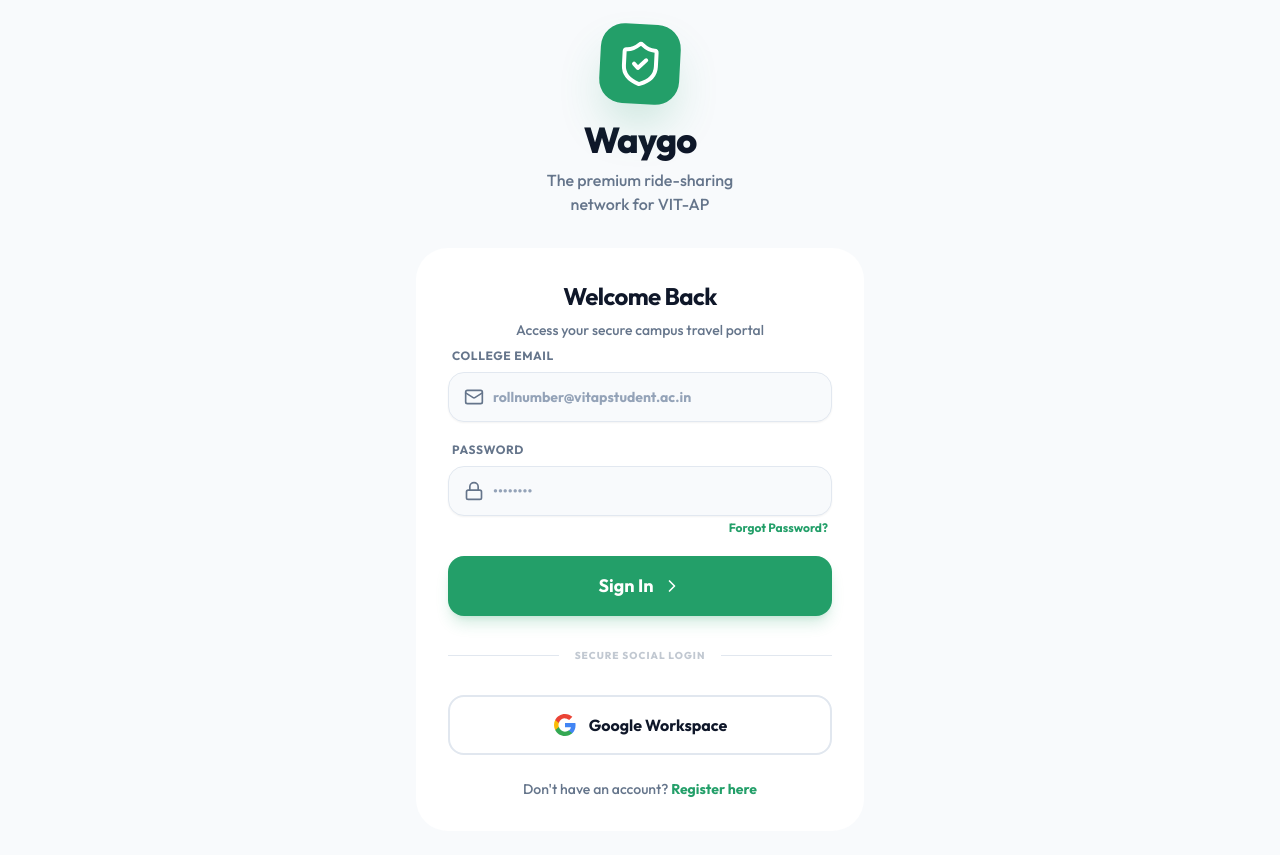
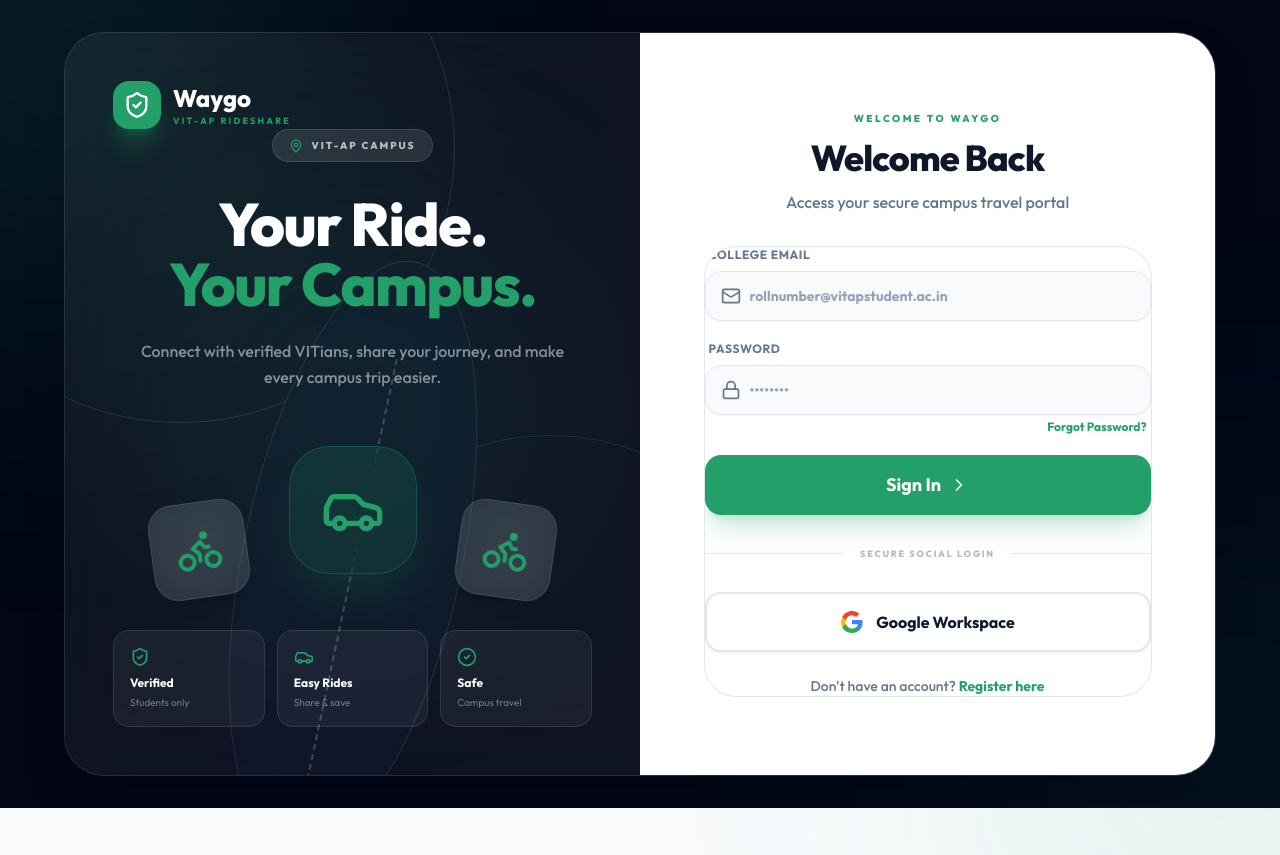
Before and after one commit to Sai630414/vitap-rideshare, a React (Vite) app in the folder client/: page /login in a window 1280 px wide. After the commit the page ends 808 px from the top, so only its background shows below. Built offline with nearby package versions, Linux system fonts and the light colour scheme; no server answers; what @capacitor/core would draw is missing.

Commit message:
Redesign login page UI

```diff
--- a/client/src/pages/Login.tsx
+++ b/client/src/pages/Login.tsx
@@ -2,10 +2,24 @@
 import { useNavigate, useLocation, Link } from 'react-router-dom';
 import { useAuth } from '../context/AuthContext';
 import { useToast } from '../context/ToastContext';
-import { Mail, Lock, ChevronRight, ShieldCheck } from 'lucide-react';
+import {
+  Mail,
+  Lock,
+  ChevronRight,
+  ShieldCheck,
+  Bike,
+  Car,
+  MapPin,
+  CheckCircle2,
+} from 'lucide-react';
 import Button from '../components/ui/Button';
 import Input from '../components/ui/Input';
-import Card, { CardHeader, CardTitle, CardDescription, CardContent } from '../components/ui/Card';
+import Card, {
+  CardHeader,
+  CardTitle,
+  CardDescription,
+  CardContent,
+} from '../components/ui/Card';
 
 export const Login: React.FC = () => {
   const { toast } = useToast();
@@ -22,22 +36,30 @@
 
   const handleManualLogin = async (e: React.FormEvent) => {
     e.preventDefault();
+
     if (!email || !password) {
       toast.error('Email and password are required.');
       return;
     }
+
     setLoading(true);
+
     try {
       const response = await login(email, password);
+
       if (response && response.status === 'unverified') {
         toast.error('Your email address is unverified. Please verify first.');
         navigate(`/verify-otp?email=${encodeURIComponent(email)}`);
       } else {
-        toast.success(`Welcome back, ${response?.data?.user?.name || 'User'}!`);
+        toast.success(
+          `Welcome back, ${response?.data?.user?.name || 'User'}!`
+        );
         navigate(from, { replace: true });
       }
     } catch (err: any) {
-      toast.error(err.response?.data?.message || 'Incorrect email or password.');
+      toast.error(
+        err.response?.data?.message || 'Incorrect email or password.'
+      );
     } finally {
       setLoading(false);
     }
@@ -48,32 +70,209 @@
   };
 
   return (
-    <div className="min-h-screen bg-background flex flex-col items-center justify-center p-6 antialiased">
-      {/* Decorative Elements */}
-      <div className="fixed top-0 left-0 w-full h-1/3 bg-primary/5 -z-10 rounded-b-[4rem]"></div>
+    <div className="min-h-screen bg-slate-950 flex items-center justify-center p-4 md:p-8 overflow-hidden">
 
-      <div className="w-full max-w-md flex flex-col gap-8 animate-in fade-in slide-in-from-bottom-4 duration-700">
-        <div className="flex flex-col items-center text-center gap-2">
-          <div className="w-20 h-20 bg-primary rounded-3xl flex items-center justify-center shadow-2xl shadow-primary/30 mb-2 transform rotate-3 hover:rotate-0 transition-transform duration-500">
-            <ShieldCheck className="w-12 h-12 text-white" />
+      {/* Background glow */}
+      <div className="fixed top-[-200px] left-[-200px] w-[500px] h-[500px] bg-primary/20 rounded-full blur-[140px]" />
+      <div className="fixed bottom-[-200px] right-[-200px] w-[500px] h-[500px] bg-primary/10 rounded-full blur-[140px]" />
+
+      <div className="relative z-10 w-full max-w-6xl">
+
+        {/* Main glass container */}
+        <div className="grid grid-cols-1 lg:grid-cols-2 overflow-hidden rounded-[2.5rem] border border-white/10 bg-white/[0.06] backdrop-blur-2xl shadow-2xl">
+
+          {/* ================================================= */}
+          {/* LEFT SIDE - CAMPUS RIDE VISUAL */}
+          {/* ================================================= */}
+
+          <div className="relative hidden lg:flex min-h-[700px] flex-col justify-between overflow-hidden p-12">
+
+            {/* Decorative road */}
+            <div className="absolute inset-0">
+
+              {/* Large circle */}
+              <div className="absolute -top-40 -left-40 w-[550px] h-[550px] rounded-full border border-white/10" />
+              <div className="absolute -bottom-40 -right-40 w-[500px] h-[500px] rounded-full border border-primary/20" />
+
+              {/* Road */}
+              <div className="absolute bottom-[-80px] left-1/2 -translate-x-1/2 w-[220px] h-[600px] bg-slate-900 rotate-[12deg] rounded-[50%] border border-white/10" />
+
+              {/* Road markings */}
+              <div className="absolute bottom-[-30px] left-1/2 -translate-x-1/2 w-2 h-[450px] border-l-2 border-dashed border-white/20 rotate-[12deg]" />
+
+              {/* Glow */}
+              <div className="absolute top-1/2 left-1/2 -translate-x-1/2 -translate-y-1/2 w-[400px] h-[400px] bg-primary/10 rounded-full blur-[100px]" />
+
             </div>
-          <h1 className="text-4xl font-black tracking-tight text-foreground">
+
+            {/* Brand */}
+            <div className="relative z-10">
+
+              <div className="flex items-center gap-3">
+
+                <div className="w-12 h-12 rounded-2xl bg-primary flex items-center justify-center shadow-xl shadow-primary/30">
+                  <ShieldCheck className="w-7 h-7 text-white" />
+                </div>
+
+                <div>
+                  <h2 className="text-2xl font-black text-white">
                     Waygo
-          </h1>
-          <p className="text-muted-foreground font-medium max-w-[240px]">
-            The premium ride-sharing network for VIT-AP
+                  </h2>
+
+                  <p className="text-[9px] font-bold uppercase tracking-[0.25em] text-primary">
+                    VIT-AP Rideshare
                   </p>
                 </div>
 
-        <Card className="border-none shadow-premium">
-          <CardHeader className="text-center pb-2">
+              </div>
+
+            </div>
+
+            {/* Center content */}
+            <div className="relative z-10 flex flex-col items-center text-center">
+
+              <div className="inline-flex items-center gap-2 px-4 py-2 rounded-full bg-white/10 border border-white/10 text-white/70 text-[10px] font-black uppercase tracking-[0.2em] mb-8">
+                <MapPin className="w-3.5 h-3.5 text-primary" />
+                VIT-AP Campus
+              </div>
+
+              <h1 className="text-5xl xl:text-6xl font-black tracking-tight text-white leading-[0.95]">
+                Your Ride.
+                <br />
+
+                <span className="text-primary">
+                  Your Campus.
+                </span>
+              </h1>
+
+              <p className="mt-6 max-w-md text-white/50 font-medium leading-relaxed">
+                Connect with verified VITians, share your journey,
+                and make every campus trip easier.
+              </p>
+
+              {/* VEHICLES */}
+              <div className="relative w-full h-52 mt-8">
+
+                {/* Bike 1 */}
+                <div className="absolute left-[8%] bottom-8 w-24 h-24 rounded-3xl bg-white/10 border border-white/10 backdrop-blur-xl flex items-center justify-center rotate-[-8deg] hover:rotate-0 hover:-translate-y-3 transition-all duration-500 shadow-xl">
+
+                  <Bike className="w-12 h-12 text-primary" />
+
+                </div>
+
+
+                {/* Car - center */}
+                <div className="absolute left-1/2 -translate-x-1/2 bottom-14 w-32 h-32 rounded-[2.5rem] bg-primary/15 border border-primary/30 backdrop-blur-xl flex items-center justify-center hover:-translate-y-3 transition-all duration-500 shadow-2xl shadow-primary/20">
+
+                  <Car className="w-16 h-16 text-primary" />
+
+                </div>
+
+
+                {/* Bike 2 */}
+                <div className="absolute right-[8%] bottom-8 w-24 h-24 rounded-3xl bg-white/10 border border-white/10 backdrop-blur-xl flex items-center justify-center rotate-[8deg] hover:rotate-0 hover:-translate-y-3 transition-all duration-500 shadow-xl">
+
+                  <Bike className="w-12 h-12 text-primary" />
+
+                </div>
+
+              </div>
+
+            </div>
+
+
+            {/* Bottom features */}
+            <div className="relative z-10 grid grid-cols-3 gap-3">
+
+              <div className="rounded-2xl bg-white/5 border border-white/10 p-4">
+                <ShieldCheck className="w-5 h-5 text-primary mb-2" />
+                <p className="text-white text-xs font-bold">
+                  Verified
+                </p>
+                <p className="text-white/40 text-[10px] mt-1">
+                  Students only
+                </p>
+              </div>
+
+              <div className="rounded-2xl bg-white/5 border border-white/10 p-4">
+                <Car className="w-5 h-5 text-primary mb-2" />
+                <p className="text-white text-xs font-bold">
+                  Easy Rides
+                </p>
+                <p className="text-white/40 text-[10px] mt-1">
+                  Share & save
+                </p>
+              </div>
+
+              <div className="rounded-2xl bg-white/5 border border-white/10 p-4">
+                <CheckCircle2 className="w-5 h-5 text-primary mb-2" />
+                <p className="text-white text-xs font-bold">
+                  Safe
+                </p>
+                <p className="text-white/40 text-[10px] mt-1">
+                  Campus travel
+                </p>
+              </div>
+
+            </div>
+
+          </div>
+
+
+          {/* ================================================= */}
+          {/* RIGHT SIDE - LOGIN */}
+          {/* ================================================= */}
+
+          <div className="bg-white p-6 sm:p-10 md:p-14 flex items-center">
+
+            <div className="w-full max-w-md mx-auto">
+
+              {/* Mobile logo */}
+              <div className="flex lg:hidden items-center justify-center mb-8">
+
+                <div className="w-14 h-14 bg-primary rounded-2xl flex items-center justify-center shadow-xl shadow-primary/30">
+                  <ShieldCheck className="w-8 h-8 text-white" />
+                </div>
+
+              </div>
+
+
+              <div className="text-center mb-8">
+
+                <p className="text-primary text-[10px] font-black uppercase tracking-[0.25em] mb-3">
+                  Welcome to Waygo
+                </p>
+
+                <h1 className="text-4xl font-black tracking-tight text-foreground">
+                  Welcome Back
+                </h1>
+
+                <p className="text-muted-foreground font-medium mt-3">
+                  Access your secure campus travel portal
+                </p>
+
+              </div>
+
+
+              <Card className="border border-border shadow-none bg-transparent">
+
+                <CardHeader className="hidden">
                   <CardTitle>Welcome Back</CardTitle>
                   <CardDescription>
                     Access your secure campus travel portal
                   </CardDescription>
                 </CardHeader>
-          <CardContent className="flex flex-col gap-6">
-            <form onSubmit={handleManualLogin} className="flex flex-col gap-5">
+
+
+                <CardContent className="p-0 flex flex-col gap-6">
+
+                  {/* ================= MANUAL LOGIN ================= */}
+
+                  <form
+                    onSubmit={handleManualLogin}
+                    className="flex flex-col gap-5"
+                  >
+
                     <Input
                       label="College Email"
                       placeholder="rollnumber@vitapstudent.ac.in"
@@ -84,7 +283,9 @@
                       required
                     />
 
+
                     <div className="flex flex-col gap-1">
+
                       <Input
                         label="Password"
                         placeholder="••••••••"
@@ -94,49 +295,110 @@
                         icon={<Lock className="w-5 h-5" />}
                         required
                       />
+
                       <div className="flex justify-end pr-1">
-                  <Link to="/forgot-password" className="text-xs font-bold text-primary hover:underline">
+
+                        <Link
+                          to="/forgot-password"
+                          className="text-xs font-bold text-primary hover:underline"
+                        >
                           Forgot Password?
                         </Link>
-                </div>
+
                       </div>
 
-              <Button type="submit" className="w-full py-4 text-lg" loading={loading}>
+                    </div>
+
+
+                    <Button
+                      type="submit"
+                      className="w-full py-4 text-lg rounded-2xl shadow-xl shadow-primary/20"
+                      loading={loading}
+                    >
                       Sign In
                       <ChevronRight className="w-5 h-5 ml-2" />
                     </Button>
+
                   </form>
 
+
+                  {/* ================= DIVIDER ================= */}
+
                   <div className="relative flex items-center py-2">
-              <div className="flex-grow border-t border-border"></div>
-              <span className="flex-shrink mx-4 text-[10px] font-black uppercase tracking-widest text-muted-foreground/40">
+
+                    <div className="flex-grow border-t border-border" />
+
+                    <span className="flex-shrink mx-4 text-[9px] font-black uppercase tracking-[0.2em] text-muted-foreground/50">
                       Secure Social Login
                     </span>
-              <div className="flex-grow border-t border-border"></div>
+
+                    <div className="flex-grow border-t border-border" />
+
                   </div>
+
+
+                  {/* ================= GOOGLE LOGIN ================= */}
 
                   <button
                     onClick={handleGoogleLogin}
-              className="flex items-center justify-center gap-3 w-full py-4 bg-white border-2 border-border hover:border-secondary/30 hover:bg-secondary/5 text-foreground font-bold rounded-2xl transition-all duration-300 shadow-soft active:scale-95"
+                    className="flex items-center justify-center gap-3 w-full py-4 bg-white border-2 border-border hover:border-primary/30 hover:bg-primary/5 text-foreground font-bold rounded-2xl transition-all duration-300 shadow-sm active:scale-[0.98]"
                   >
-              <svg className="w-6 h-6" viewBox="0 0 24 24" xmlns="http://www.w3.org/2000/svg">
-                <path d="M22.56 12.25c0-.78-.07-1.53-.2-2.25H12v4.26h5.92c-.26 1.37-1.04 2.53-2.21 3.31v2.77h3.57c2.08-1.92 3.28-4.74 3.28-8.09z" fill="#4285F4" />
-                <path d="M12 23c2.97 0 5.46-.98 7.28-2.66l-3.57-2.77c-.98.66-2.23 1.06-3.71 1.06-2.86 0-5.29-1.93-6.16-4.53H2.18v2.84C3.99 20.53 7.7 23 12 23z" fill="#34A853" />
-                <path d="M5.84 14.09c-.22-.66-.35-1.36-.35-2.09s.13-1.43.35-2.09V7.06H2.18C1.43 8.55 1 10.22 1 12s.43 3.45 1.18 4.94l2.85-2.22.81-.63z" fill="#FBBC05" />
-                <path d="M12 5.38c1.62 0 3.06.56 4.21 1.64l3.15-3.15C17.45 2.09 14.97 1 12 1 7.7 1 3.99 3.47 2.18 7.06l3.66 2.84c.87-2.6 3.3-4.53 6.16-4.53z" fill="#EA4335" />
+
+                    <svg
+                      className="w-6 h-6"
+                      viewBox="0 0 24 24"
+                      xmlns="http://www.w3.org/2000/svg"
+                    >
+                      <path
+                        d="M22.56 12.25c0-.78-.07-1.53-.2-2.25H12v4.26h5.92c-.26 1.37-1.04 2.53-2.21 3.31v2.77h3.57c2.08-1.92 3.28-4.74 3.28-8.09z"
+                        fill="#4285F4"
+                      />
+                      <path
+                        d="M12 23c2.97 0 5.46-.98 7.28-2.66l-3.57-2.77c-.98.66-2.23 1.06-3.71 1.06-2.86 0-5.29-1.93-6.16-4.53H2.18v2.84C3.99 20.53 7.7 23 12 23z"
+                        fill="#34A853"
+                      />
+                      <path
+                        d="M5.84 14.09c-.22-.66-.35-1.36-.35-2.09s.13-1.43.35-2.09V7.06H2.18C1.43 8.55 1 10.22 1 12s.43 3.45 1.18 4.94l2.85-2.22.81-.63z"
+                        fill="#FBBC05"
+                      />
+                      <path
+                        d="M12 5.38c1.62 0 3.06.56 4.21 1.64l3.15-3.15C17.45 2.09 14.97 1 12 1 7.7 1 3.99 3.47 2.18 7.06l3.66 2.84c.87-2.6 3.3-4.53 6.16-4.53z"
+                        fill="#EA4335"
+                      />
                     </svg>
+
                     Google Workspace
+
                   </button>
 
+
+                  {/* ================= REGISTER ================= */}
+
                   <p className="text-center text-sm font-medium text-muted-foreground">
+
                     Don't have an account?{' '}
-              <Link to="/signup" className="text-primary font-bold hover:underline">
+
+                    <Link
+                      to="/signup"
+                      className="text-primary font-bold hover:underline"
+                    >
                       Register here
                     </Link>
+
                   </p>
+
                 </CardContent>
+
               </Card>
+
             </div>
+
+          </div>
+
+        </div>
+
+      </div>
+
     </div>
   );
 };
```
Lines whose indentation alone changed are shown as unchanged.
